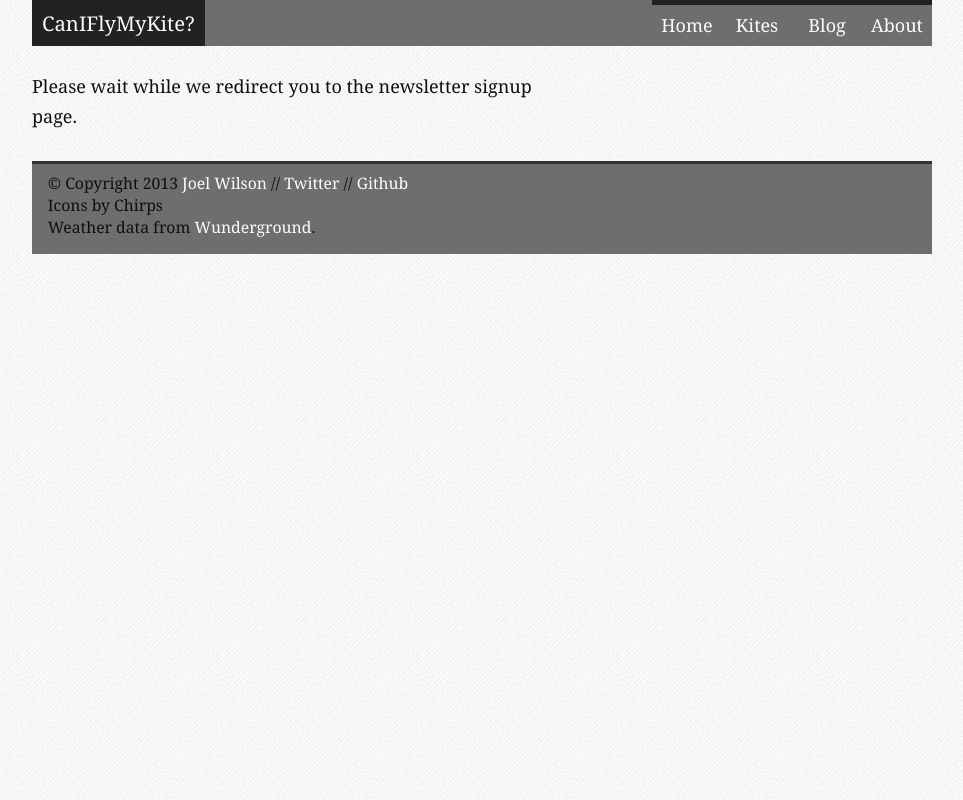
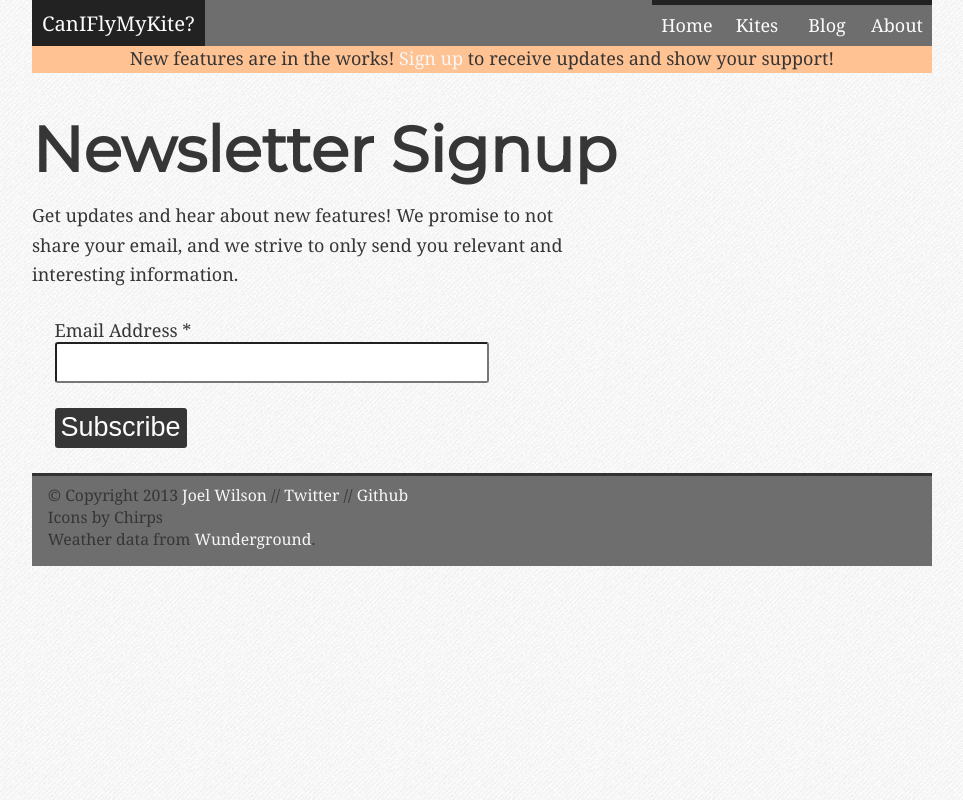
Before and after one commit to joelwilson/caniflymykite, a Flask app: page /newsletter in a window 1280 px wide. Shown: the whole page, without its empty margins (158-1121 px from the left). Run offline with Flask 2, Linux system fonts and the light colour scheme; parts of the project's set-up code (start-up, migrations or seed data) failed here and were passed over; some libraries are stand-ins or nearby versions; some web fonts are replaced.

Commit message:
Overhauled newsletter page and added calout under nav.

```diff
--- a/static/css/style.css
+++ b/static/css/style.css
@@ -5,7 +5,7 @@ html, body {
 body {
     margin: auto;
     font-size: 18px;
-    color: #101010;
+    color: #363636;
     width: 90%;
     font-family: 'Arbutus Slab', georgia, serif;
     min-width: 600px;
@@ -19,19 +19,62 @@ p {
     margin-bottom: 1.618em;
 }
 
+/* Form styles */
+
+button {
+    height: 40px;
+    border-radius: 3px;
+    border: 0;
+    font-size: 1.5em;
+    color: #FCFCFC;
+    background-color: #363636;
+}
+
+button:hover {
+    background-color: #444499;
+    cursor: pointer;
+}
+
+input {
+    height: 28px;
+    margin: 0 auto;
+    padding: 4px 6px 5px 6px;
+    border-radius: 3px;
+    font-size: 1.5em;
+}
+
+/* Mailchimp form */
+
+.mailchimp_form  button{
+    margin: 25px 0;
+}
+
+.mailchimp_form input {
+    width: 100%;
+}
+
 .content p {
-    margin: inherit auto;
     width: 60%;
 }
 
 a {
     text-decoration: none;
-    color: #101010;
+    color: #363636;
     background: #e3e3e3;
 }
 
 a:hover {
     background: #ebebeb;
+}
+
+.simple_link {
+    background: none;
+    color: #F7F7F7;
+}
+
+.simple_link:hover {
+    background: none;
+    color: #FFF;
 }
 
 h1, h2, h3, h4, h5 {
@@ -158,6 +201,18 @@ nav ul, img {
     padding: 0;
 }
 
+.top_callout {
+    background: #FFC293;
+    height: 1.5em;
+    overflow: hidden;
+}
+
+.top_callout span {
+    display: inline-block;
+    width: 100%;
+    text-align: center;
+}
+
 .social_buttons {
     float: right;
     margin-top: 3px;
@@ -188,38 +243,24 @@ nav ul, img {
     text-align: center;
 }
 
-form {
+.main_form { /* front page form */
     position: relative;
     width: 500px;
     margin: auto;
 }
 
-form .form_location {
+.main_form input {
     width: 380px;
-    height: 28px;
-    margin: 0 auto;
-    padding: 4px 6px 5px 6px;
-    border-top-left-radius: 3px;
-    border-bottom-left-radius: 3px;
-    font-size: 1.5em;
+    border-top-right-radius: 0;
+    border-bottom-right-radius: 0;
 }
 
-form .submit {
+.main_form .submit {
     width: 98px;
-    height: 40px;
-    border-top-right-radius: 3px;
-    border-bottom-right-radius: 3px;
-    border: 0;
+    border-top-left-radius: 0;
+    border-bottom-left-radius: 0;
     position: relative;
     left: -6px;
-    font-size: 1.5em;
-    color: #FCFCFC;
-    background-color: #222222;
-}
-
-form .submit:hover {
-    background-color: #444499;
-    cursor: pointer;
 }
 
 .tip_text {
@@ -407,7 +448,7 @@ form .submit:hover {
 }
 
 .featured a {
-    color: #101010;
+    color: #363636;
 }
 
 /* page footer layout */
@@ -424,16 +465,6 @@ form .submit:hover {
     margin: 0.5em 0 0 1em;
     display: block;
     font-size: 0.875em;
-}
-
-.footer a {
-    background: none;
-    color: #FCFCFC;
-}
-
-.footer a:hover {
-    background: none;
-    color: #DADADA;
 }
 
 /* ************* */
--- a/templates/index.html
+++ b/templates/index.html
@@ -12,8 +12,8 @@
 {% endblock %}
 {% block top %}
     <h1 class="page_title centered">Can I Fly My Kite?</h1>
-    <form action="/weather" method="get">
-        <input type="text" placeholder="city, state, zip code, or country" class="form_location" name='location' maxlength=64 autofocus/>
+    <form class="main_form" action="/weather" method="get">
+        <input type="text" placeholder="city, state, zip code, or country" class="input_box" name='location' maxlength=64 autofocus/>
         <button type="submit" class="submit">CIFMK</button>
     </form>
     <div class="tip_text">Enter your location to get started</div>
--- a/templates/layout.html
+++ b/templates/layout.html
@@ -27,6 +27,7 @@
       fjs.parentNode.insertBefore(js, fjs);
     }(document, 'script', 'facebook-jssdk'));</script>
 
+    <!-- Navigation stuffs -->
     <nav>
         <a href="/" class="logo">CanIFlyMyKite?</a>
         <a href="#" class="location">{% block nav_location %}{% endblock %}</a>
@@ -37,6 +38,13 @@
             <li><a href="/">Home</a></li>
         </ul>
     </nav>
+
+    <!-- top callout -->
+    <div class="top_callout">
+        <span>New features are in the works! <a class="simple_link" href="{{ url_for('newsletter') }}">Sign up</a> to receive updates and show your support!</span>
+    </div>
+
+    <!-- Social media buttons -->
         <div class="social_buttons">
             <div class="fb-like" data-send="false" data-layout="button_count" data-width="450" data-show-faces="false"></div>
         </div>
@@ -54,9 +62,9 @@
     <div class="footer">
         {% block footer %}
         <span class="footer_text">
-            &copy; Copyright 2013 <a href="mailto:joel@caniflymykite.com">Joel Wilson</a> // <a href="http://twitter.com/joel_wilson">Twitter</a> // <a href="https://github.com/joelwilson">Github</a>
+            &copy; Copyright 2013 <a class="simple_link" href="mailto:joel@caniflymykite.com">Joel Wilson</a> // <a class="simple_link" href="http://twitter.com/joel_wilson">Twitter</a> // <a class="simple_link" href="https://github.com/joelwilson">Github</a>
             <br />Icons by Chirps
-            <br />Weather data from <a href="http://www.wunderground.com/?apiref=0fefffb446ca61ee">Wunderground</a>.
+            <br />Weather data from <a class="simple_link" href="http://www.wunderground.com/?apiref=0fefffb446ca61ee">Wunderground</a>.
         </span>
         {% endblock %}
     </div>
--- a/templates/newsletter.html
+++ b/templates/newsletter.html
@@ -2,10 +2,26 @@
 {% block title %}Newsletter - {% endblock %}
 {% block head %}
     {{ super() }}
-    <meta http-equiv="REFRESH" content="5;url=http://eepurl.com/uRADT">
+    <!--<meta http-equiv="REFRESH" content="5;url=http://eepurl.com/uRADT">-->
 {% endblock %}
 {% block top %}
 {% endblock %}
 {% block content %}
-<p>Please wait while we redirect you to the newsletter signup page.</p>
+<h1 class="page_title">Newsletter Signup</h1>
+<p>Get updates and hear about new features! We promise to not share your email, and we strive to only send you relevant and interesting information.</p>
+<!-- Begin MailChimp Signup Form -->
+<div id="mc_embed_signup" class="col_1_half">
+<form action="http://caniflymykite.us6.list-manage1.com/subscribe/post?u=f77b24d342cd16dd6000eb2f5&amp;id=415c55d7e7" method="post" id="mc-embedded-subscribe-form" name="mc-embedded-subscribe-form" class="validate mailchimp_form" target="_blank" novalidate>
+<div class="mc-field-group">
+	<label for="mce-EMAIL">Email Address  <span class="asterisk">*</span></label>
+	<input type="email" value="" name="EMAIL" class="required email" id="mce-EMAIL">
+</div>
+	<div id="mce-responses" class="clear">
+		<div class="response" id="mce-error-response" style="display:none"></div>
+		<div class="response" id="mce-success-response" style="display:none"></div>
+	</div>
+    <button type="submit" value="Subscribe" name="subscribe" id="mc-embedded-subscribe" class="button">Subscribe</button>
+</form>
+</div>
+<!--End mc_embed_signup-->
 {% endblock %}
```
